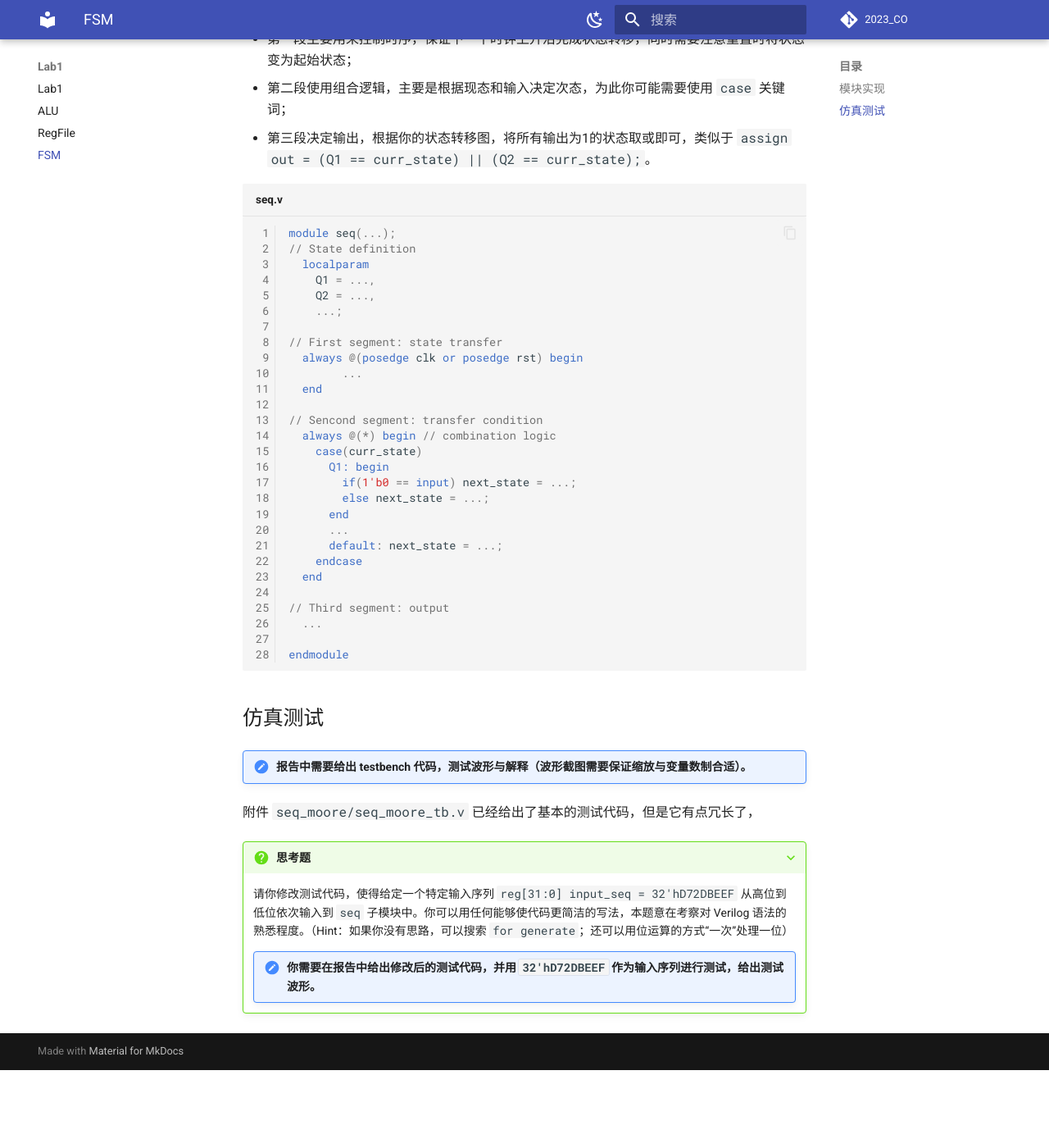
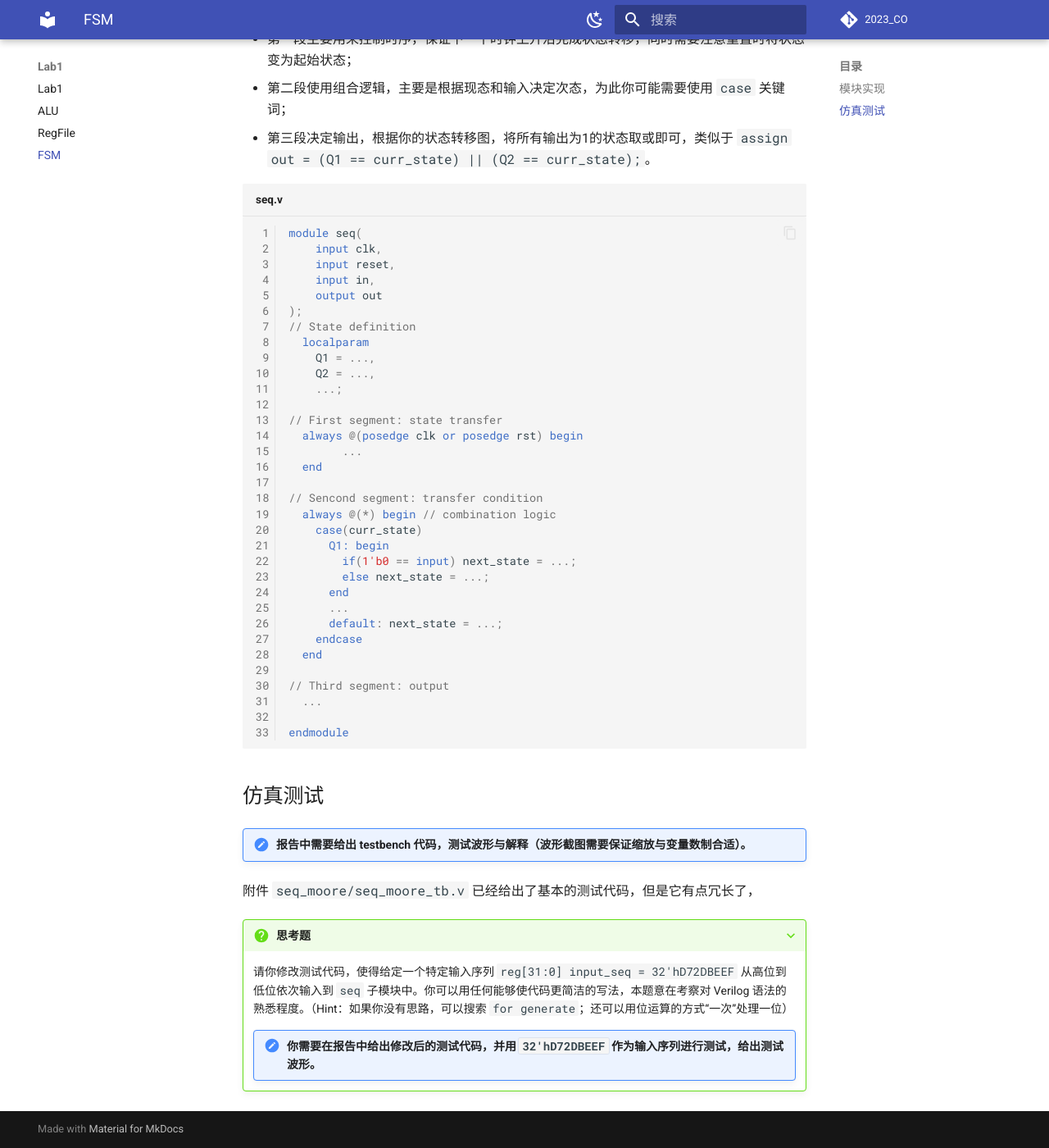
Before and after one commit to Guahao31/2023_CO, an MkDocs documentation site: the page built from docs/Lab1/FSM/FSM.md, in a window 1280 px wide and 1400 px high, scrolled down 795 px. Shown: the whole window at 82% size. Built offline with MkDocs 1.6.1 and Material for MkDocs 9.7.7, drawn with Linux system fonts in a browser that asks for light colours; comment, search, counter and statistics services are not loaded; before the commit the page ends 2100 px from its top, so only the background shows below that.

Commit message:
update: Lab1 添加附件，小改 seq 代码

````diff
--- a/docs/Lab1/FSM/FSM.md
+++ b/docs/Lab1/FSM/FSM.md
@@ -24,16 +24,21 @@ Finite State Machine（FSM，有限状态机）是在有限个状态之间按照
 * 第三段决定输出，根据你的状态转移图，将所有输出为1的状态取或即可，类似于 `assign out = (Q1 == curr_state) || (Q2 == curr_state);`。
 
 ```verilog linenums="1" title="seq.v"
-module seq(...);
+module seq(
+	input clk,
+	input reset,
+	input in,
+	output out
+);
 // State definition
   localparam
-  	Q1 = ...,
-  	Q2 = ...,
-  	...;
+    Q1 = ...,
+    Q2 = ...,
+    ...;
 
 // First segment: state transfer
   always @(posedge clk or posedge rst) begin
-		...
+        ...
   end
 
 // Sencond segment: transfer condition
````
Also changed, not shown: docs/Lab1/Lab1.md (+3 -1 lines).
